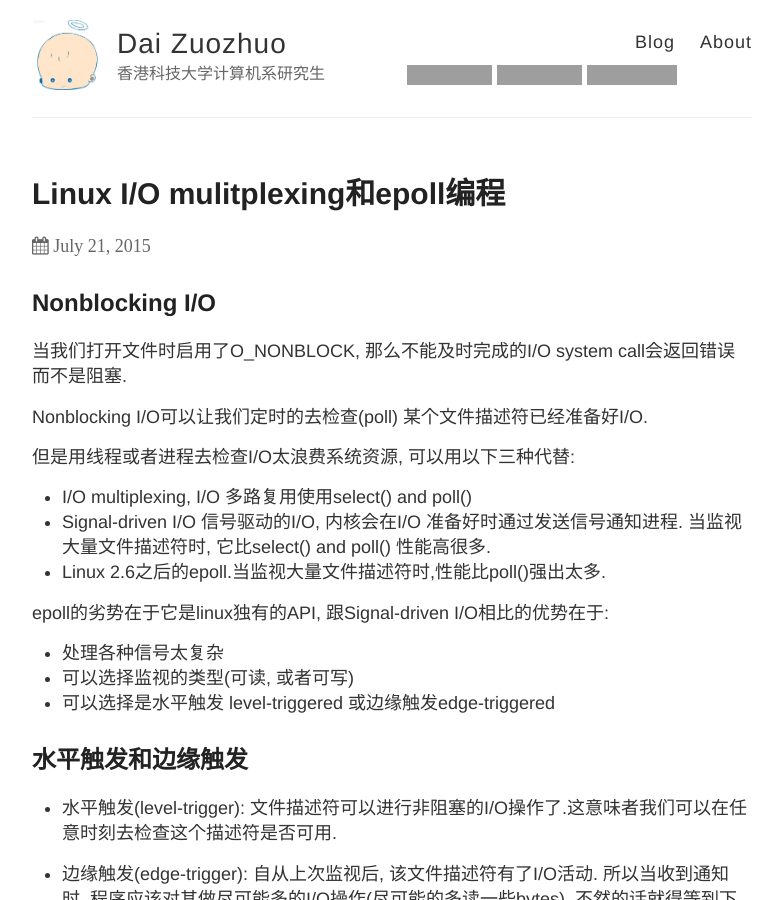
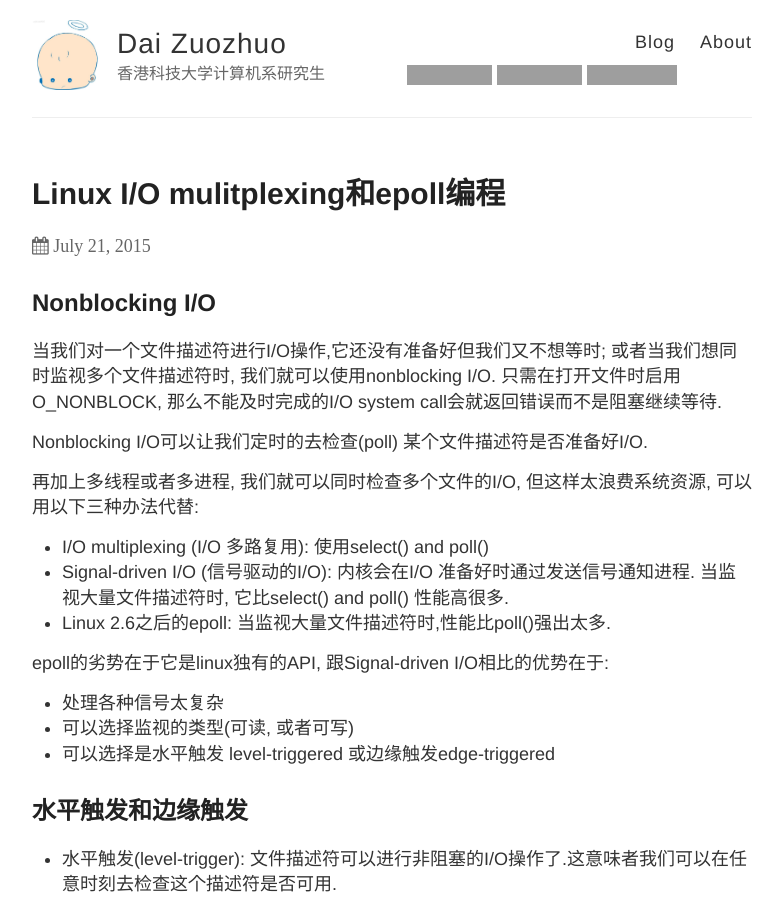
Before and after one commit to 2892931976/daizuozhuo.github.io, a Jekyll site: the page built from _posts/2015-7-21-linux-io.md, in a window 1280 px wide and 900 px high, cut to the strip 0-900 px from the top of the window. Shown: the whole strip, without its empty margins (248-1031 px from the left). Built offline with Jekyll 4.4.1, drawn with Linux system fonts in a browser that asks for light colours; Markdown is read by kramdown in place of the engine named in the settings; comment, search, counter and statistics services are not loaded; grey boxes are pictures that could not be loaded.

Commit message:
midify linux io

```diff
--- a/_posts/2015-7-21-linux-io.md
+++ b/_posts/2015-7-21-linux-io.md
@@ -4,15 +4,15 @@ title: Linux I/O mulitplexing和epoll编程
 ---
 
 ##Nonblocking I/O
-当我们打开文件时启用了O_NONBLOCK, 那么不能及时完成的I/O system call会返回错误而不是阻塞.
+当我们对一个文件描述符进行I/O操作,它还没有准备好但我们又不想等时; 或者当我们想同时监视多个文件描述符时, 我们就可以使用nonblocking I/O. 只需在打开文件时启用O_NONBLOCK, 那么不能及时完成的I/O system call会就返回错误而不是阻塞继续等待.
 
-Nonblocking I/O可以让我们定时的去检查(poll) 某个文件描述符已经准备好I/O.
+Nonblocking I/O可以让我们定时的去检查(poll) 某个文件描述符是否准备好I/O.
 
-但是用线程或者进程去检查I/O太浪费系统资源, 可以用以下三种代替:
+再加上多线程或者多进程, 我们就可以同时检查多个文件的I/O, 但这样太浪费系统资源, 可以用以下三种办法代替:
 
-* I/O multiplexing, I/O 多路复用使用select() and poll()
-* Signal-driven I/O 信号驱动的I/O, 内核会在I/O 准备好时通过发送信号通知进程. 当监视大量文件描述符时, 它比select() and poll() 性能高很多.
-* Linux 2.6之后的epoll.当监视大量文件描述符时,性能比poll()强出太多.
+* I/O multiplexing (I/O 多路复用): 使用select() and poll()
+* Signal-driven I/O (信号驱动的I/O): 内核会在I/O 准备好时通过发送信号通知进程. 当监视大量文件描述符时, 它比select() and poll() 性能高很多.
+* Linux 2.6之后的epoll: 当监视大量文件描述符时,性能比poll()强出太多.
 
 epoll的劣势在于它是linux独有的API, 跟Signal-driven I/O相比的优势在于:
 
```
